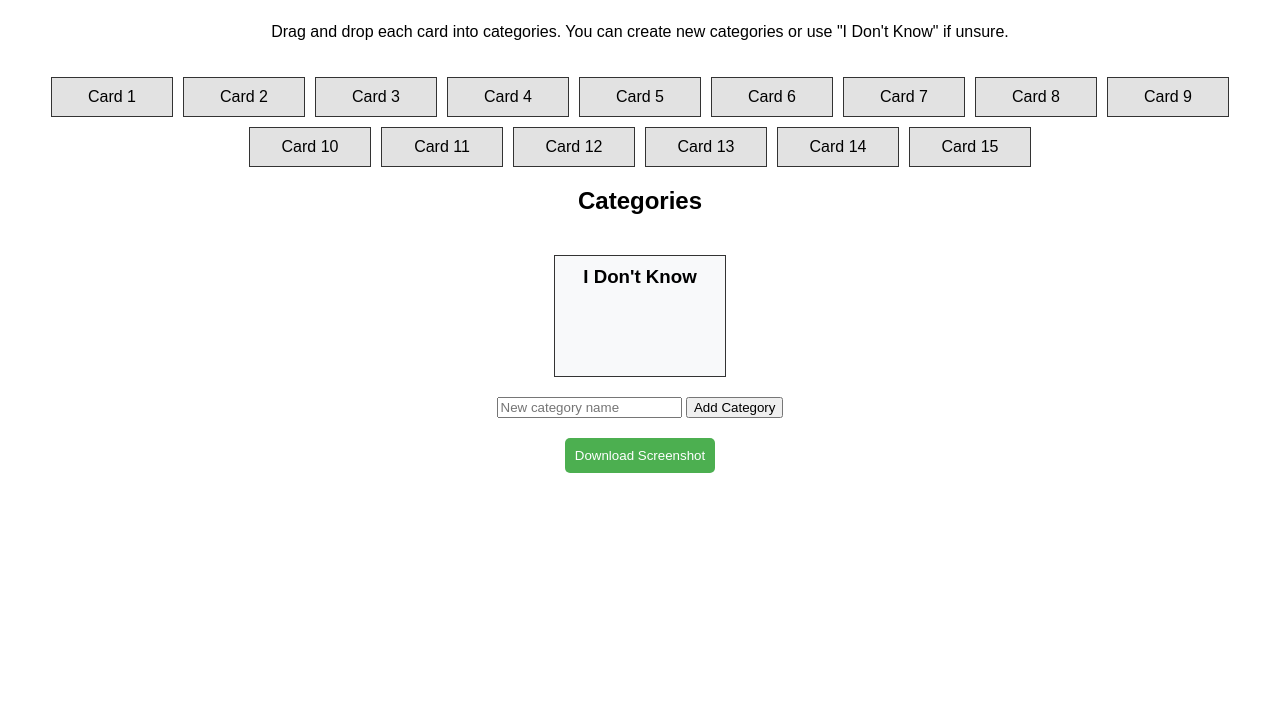
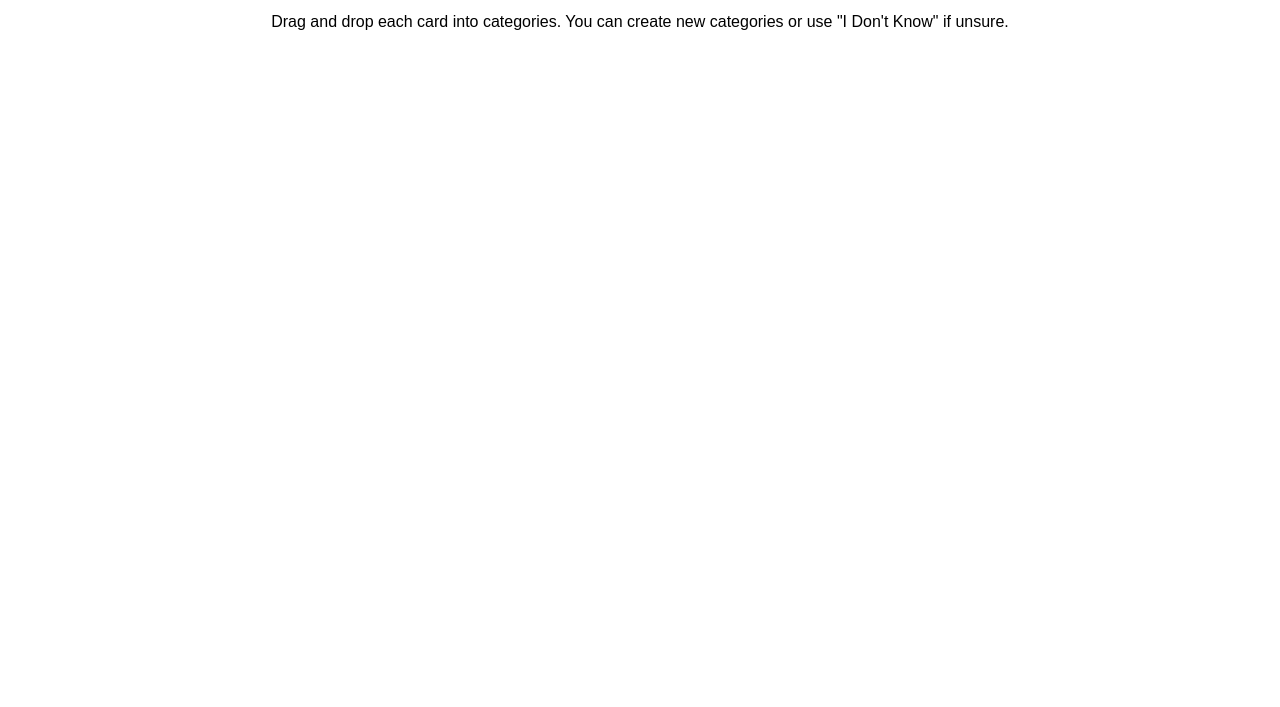
Before and after one commit to gds45/cardsorting, a plain HTML site: page index.html in a window 1280 px wide. Shown: the part 93-800 px from the top of the page. Drawn offline with nearby package versions, Linux system fonts and the light colour scheme.

Commit message:
Update index.html

```diff
--- a/index.html
+++ b/index.html
@@ -12,8 +12,12 @@
             align-items: center;
             margin: 20px;
         }
+        h1, h2 {
+            text-align: center;
+            margin: 0;
+        }
         h1 {
-            text-align: center;
+            margin-bottom: 5px;
         }
         #cards, #categories {
             display: flex;
@@ -69,115 +73,13 @@
             cursor: pointer;
         }
     </style>
-    <!-- Include html2canvas library -->
     <script src="https://cdnjs.cloudflare.com/ajax/libs/html2canvas/1.4.1/html2canvas.min.js"></script>
 </head>
 <body>
     <h1>Card Sorting Exercise</h1>
+    <h2>By Greg St. Germain - INFO 608</h2>
     <p>Drag and drop each card into categories. You can create new categories or use "I Don't Know" if unsure.</p>
 
-    <!-- Cards Section -->
-    <div id="cards">
-        <!-- 15 draggable cards -->
-        <div class="card" draggable="true" id="card1">Card 1</div>
-        <div class="card" draggable="true" id="card2">Card 2</div>
-        <div class="card" draggable="true" id="card3">Card 3</div>
-        <div class="card" draggable="true" id="card4">Card 4</div>
-        <div class="card" draggable="true" id="card5">Card 5</div>
-        <div class="card" draggable="true" id="card6">Card 6</div>
-        <div class="card" draggable="true" id="card7">Card 7</div>
-        <div class="card" draggable="true" id="card8">Card 8</div>
-        <div class="card" draggable="true" id="card9">Card 9</div>
-        <div class="card" draggable="true" id="card10">Card 10</div>
-        <div class="card" draggable="true" id="card11">Card 11</div>
-        <div class="card" draggable="true" id="card12">Card 12</div>
-        <div class="card" draggable="true" id="card13">Card 13</div>
-        <div class="card" draggable="true" id="card14">Card 14</div>
-        <div class="card" draggable="true" id="card15">Card 15</div>
-    </div>
-
-    <!-- Categories Section -->
-    <h2>Categories</h2>
-    <div id="categories">
-        <!-- Default "I Don't Know" category -->
-        <div class="category" id="unknown-category" ondrop="drop(event)" ondragover="allowDrop(event)">
-            <h3>I Don't Know</h3>
-        </div>
-    </div>
-
-    <!-- Add Category Section -->
-    <div class="add-category">
-        <input type="text" id="newCategoryInput" placeholder="New category name">
-        <button onclick="addCategory()">Add Category</button>
-    </div>
-
-    <!-- Screenshot Button -->
-    <button class="screenshot-btn" onclick="takeScreenshot()">Download Screenshot</button>
-
-    <!-- JavaScript for Drag-and-Drop and Category Management -->
-    <script>
-        // Enable drag and drop functionality for cards
-        const cards = document.querySelectorAll('.card');
-        const categories = document.getElementById('categories');
-
-        cards.forEach(card => {
-            card.addEventListener('dragstart', dragStart);
-        });
-
-        function allowDrop(event) {
-            event.preventDefault();
-        }
-
-        function dragStart(event) {
-            event.dataTransfer.setData('text/plain', event.target.id);
-        }
-
-        function drop(event) {
-            event.preventDefault();
-            const cardId = event.dataTransfer.getData('text');
-            const card = document.getElementById(cardId);
-            if (event.target.classList.contains('category')) {
-                event.target.appendChild(card);
-            } else if (event.target.parentElement.classList.contains('category')) {
-                event.target.parentElement.appendChild(card);
-            }
-        }
-
-        // Function to add a new category with delete functionality
-        function addCategory() {
-            const categoryInput = document.getElementById('newCategoryInput');
-            const categoryName = categoryInput.value.trim();
-            if (categoryName) {
-                // Create the new category container
-                const newCategory = document.createElement('div');
-                newCategory.classList.add('category');
-                newCategory.setAttribute('ondrop', 'drop(event)');
-                newCategory.setAttribute('ondragover', 'allowDrop(event)');
-                newCategory.innerHTML = `
-                    <h3>${categoryName}</h3>
-                    <button class="delete-btn" onclick="deleteCategory(this)">X</button>
-                `;
-                categories.appendChild(newCategory);
-                categoryInput.value = '';
-            }
-        }
-
-        // Function to delete a category
-        function deleteCategory(button) {
-            const category = button.parentElement;
-            category.remove();
-        }
-
-        // Function to take a screenshot of the board
-        function takeScreenshot() {
-            html2canvas(document.body).then(canvas => {
-                // Create a link to download the image
-                const link = document.createElement('a');
-                link.href = canvas.toDataURL("image/png");
-                link.download = 'card_sorting_screenshot.png';
-                link.click();
-            });
-        }
-    </script>
+    <!-- Rest of the HTML remains the same -->
 </body>
 </html>
```
